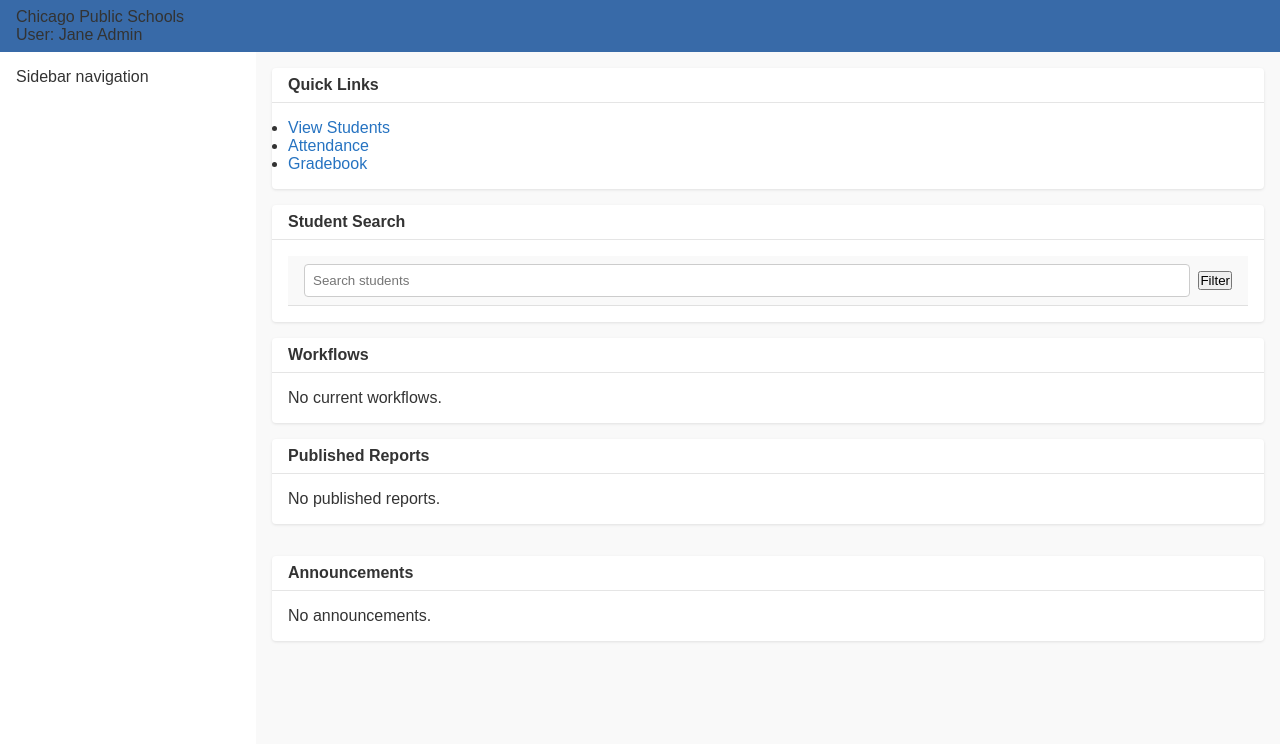
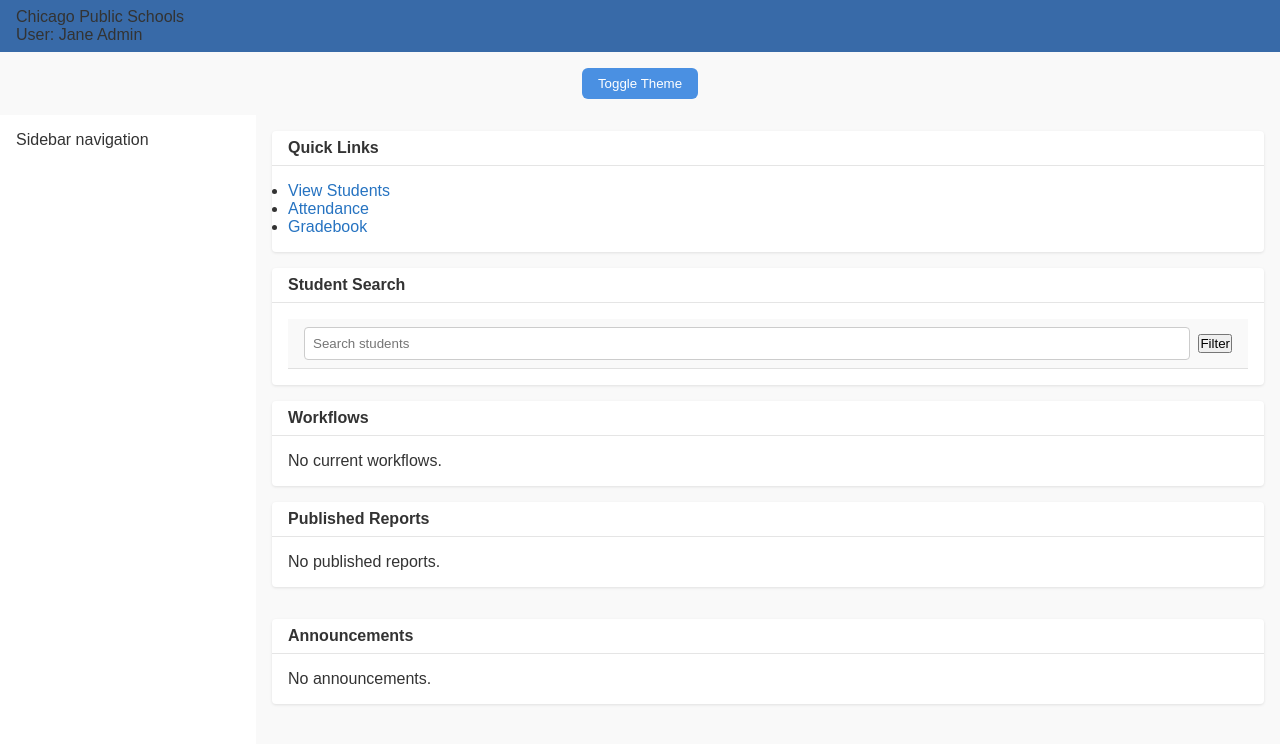
Before and after one commit to ElijahLuis/aspen-redesign, a website: page prototype/pages/home.html in a window 1280 px wide. Drawn offline with Linux system fonts and the light colour scheme.

Commit message:
Add theme toggle button to home page

```diff
--- a/prototype/pages/home.html
+++ b/prototype/pages/home.html
@@ -18,6 +18,9 @@
       <div>Chicago Public Schools</div>
       <div>User: Jane Admin</div>
     </nav>
+    <div style="display: flex; justify-content: center;">
+      <button type="button" id="themeToggle" class="theme-toggle" aria-label="Toggle color scheme" aria-pressed="false">Toggle Theme</button>
+    </div>
 
     <div class="layout-container">
       <aside class="sidebar">
```
